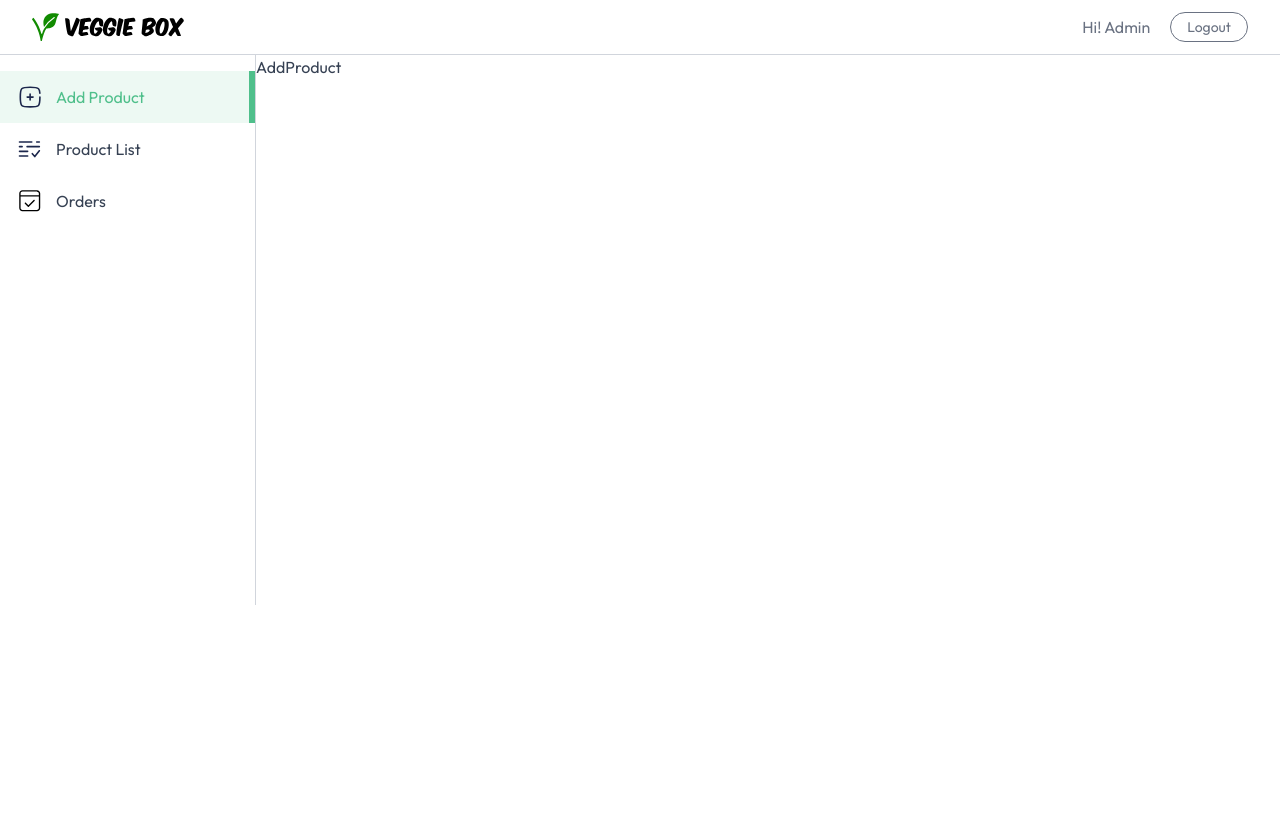
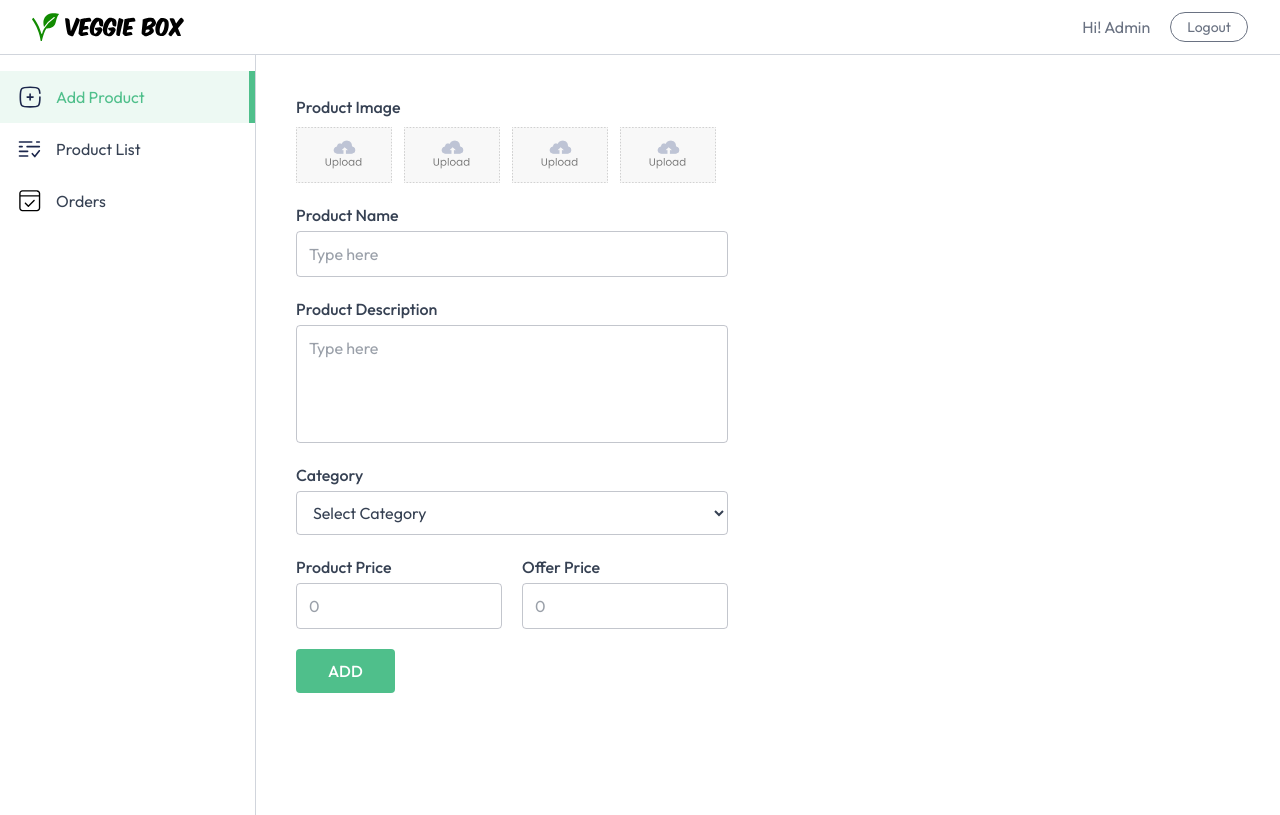
Before and after one commit to ploosond/VeggieBox, a React (Vite) app in the folder client/: page /seller in a window 1280 px wide. Both pictures are taken after typing "name@example.com", "Sample123" into the empty fields and a click on the button "Login". Built offline with nearby package versions, Linux system fonts and the light colour scheme.

Commit message:
added add product, orders and product list page for admin dashboard

```diff
--- a/client/src/index.css
+++ b/client/src/index.css
@@ -10,3 +10,7 @@
   --color-primary: #4fbf8b;
   --color-primary-dull: #44ae7c;
 }
+
+.no-scrollbar ::-webkit-scrollbar {
+  display: none;
+}
--- a/client/src/pages/seller/AddProduct.jsx
+++ b/client/src/pages/seller/AddProduct.jsx
@@ -1,5 +1,138 @@
+import { useState } from "react";
+import { assets, categories } from "../../assets/assets";
+
 const AddProduct = () => {
-  return <div>AddProduct</div>;
+  const [files, setFiles] = useState([]);
+  const [name, setName] = useState("");
+  const [description, setDescription] = useState("");
+  const [category, setCategory] = useState("");
+  const [price, setPrice] = useState("");
+  const [offerPrice, setOfferPrice] = useState("");
+
+  const handleSubmit = async (event) => {
+    event.preventDefault();
+  };
+
+  return (
+    <div className="no-scrollbar flex-1 h-[95vh] overflow-y-scroll flex flex-col justify-between">
+      <form onSubmit={handleSubmit} className="md:p-10 p-4 space-y-5 max-w-lg">
+        <div>
+          <p className="text-base font-medium">Product Image</p>
+          <div className="flex flex-wrap items-center gap-3 mt-2">
+            {Array(4)
+              .fill("")
+              .map((_, index) => (
+                <label key={index} htmlFor={`image${index}`}>
+                  <input
+                    onChange={(e) => {
+                      const updatedFiles = [...files];
+                      updatedFiles[index] = e.target.files[0];
+                      setFiles(updatedFiles);
+                    }}
+                    accept="image/*"
+                    type="file"
+                    id={`image${index}`}
+                    hidden
+                  />
+                  <img
+                    className="max-w-24 cursor-pointer"
+                    src={
+                      files[index]
+                        ? URL.createObjectURL(files[index])
+                        : assets.upload_area
+                    }
+                    alt="uploadArea"
+                    width={100}
+                    height={100}
+                  />
+                </label>
+              ))}
+          </div>
+        </div>
+        <div className="flex flex-col gap-1 max-w-md">
+          <label className="text-base font-medium" htmlFor="product-name">
+            Product Name
+          </label>
+          <input
+            onChange={(e) => setName(e.target.value)}
+            value={name}
+            id="product-name"
+            type="text"
+            placeholder="Type here"
+            className="outline-none md:py-2.5 py-2 px-3 rounded border border-gray-500/40"
+            required
+          />
+        </div>
+        <div className="flex flex-col gap-1 max-w-md">
+          <label
+            className="text-base font-medium"
+            htmlFor="product-description"
+          >
+            Product Description
+          </label>
+          <textarea
+            onChange={(e) => setDescription(e.target.value)}
+            value={description}
+            id="product-description"
+            rows={4}
+            className="outline-none md:py-2.5 py-2 px-3 rounded border border-gray-500/40 resize-none"
+            placeholder="Type here"
+          ></textarea>
+        </div>
+        <div className="w-full flex flex-col gap-1">
+          <label className="text-base font-medium" htmlFor="category">
+            Category
+          </label>
+          <select
+            onChange={(e) => setCategory(e.target.value)}
+            value={category}
+            id="category"
+            className="outline-none md:py-2.5 py-2 px-3 rounded border border-gray-500/40"
+          >
+            <option value="">Select Category</option>
+            {categories.map((item, index) => (
+              <option key={index} value={item.path}>
+                {item.path}
+              </option>
+            ))}
+          </select>
+        </div>
+        <div className="flex items-center gap-5 flex-wrap">
+          <div className="flex-1 flex flex-col gap-1 w-32">
+            <label className="text-base font-medium" htmlFor="product-price">
+              Product Price
+            </label>
+            <input
+              onChange={(e) => setPrice(e.target.value)}
+              value={price}
+              id="product-price"
+              type="number"
+              placeholder="0"
+              className="outline-none md:py-2.5 py-2 px-3 rounded border border-gray-500/40"
+              required
+            />
+          </div>
+          <div className="flex-1 flex flex-col gap-1 w-32">
+            <label className="text-base font-medium" htmlFor="offer-price">
+              Offer Price
+            </label>
+            <input
+              onChange={(e) => setOfferPrice(e.target.value)}
+              value={offerPrice}
+              id="offer-price"
+              type="number"
+              placeholder="0"
+              className="outline-none md:py-2.5 py-2 px-3 rounded border border-gray-500/40"
+              required
+            />
+          </div>
+        </div>
+        <button className="px-8 py-2.5 bg-primary cursor-pointer text-white font-medium rounded">
+          ADD
+        </button>
+      </form>
+    </div>
+  );
 };
 
 export default AddProduct;
--- a/client/src/pages/seller/Orders.jsx
+++ b/client/src/pages/seller/Orders.jsx
@@ -1,5 +1,76 @@
+import { useEffect, useState } from "react";
+import { useAppContext } from "../../context/AppContext";
+import { assets, dummyOrders } from "../../assets/assets";
+
 const Orders = () => {
-  return <div>Orders</div>;
+  const { currency } = useAppContext();
+  const [orders, setOrders] = useState([]);
+
+  const fetchOrders = async () => {
+    setOrders(dummyOrders);
+  };
+
+  useEffect(() => {
+    fetchOrders();
+  }, []);
+
+  return (
+    <div className="no-scrollbar flex-1 h-[95vh] overflow-y-scroll">
+      <div className="md:p-10 p-4 space-y-4">
+        <h2 className="text-lg font-medium">Orders List</h2>
+        {orders.map((order, index) => (
+          <div
+            key={index}
+            className="flex flex-col md:items-center md:flex-row gap-5 justify-between p-5 max-w-4xl rounded-md border border-gray-300"
+          >
+            <div className="flex gap-5 max-w-80">
+              <img
+                className="w-12 h-12 object-cover "
+                src={assets.box_icon}
+                alt="boxIcon"
+              />
+              <div>
+                {order.items.map((item, index) => (
+                  <div key={index} className="flex flex-col ">
+                    <p className="font-medium">
+                      {item.product.name}{" "}
+                      <span className="text-primary ">x {item.quantity}</span>
+                    </p>
+                  </div>
+                ))}
+              </div>
+            </div>
+
+            <div className="text-sm md:text-base text-black/60">
+              <p className="text-black/80">
+                {order.address.firstName} {order.address.lastName}
+              </p>
+              <p>
+                {order.address.street}, {order.address.city}
+              </p>
+              <p>
+                {order.address.state}, {order.address.zipcode},
+                {order.address.country}
+              </p>
+              <p></p>
+              <p>{order.address.phone}</p>
+            </div>
+
+            <p className="font-medium text-lg my-auto ">
+              {currency}
+              {order.amount}
+            </p>
+
+            <div className="flex flex-col text-sm md:text-base text-black/60">
+              <p>Method: {order.paymentType}</p>
+              <p>Date: {new Date(order.createdAt).toLocaleDateString()}</p>
+              <p>Payment: {order.isPaid ? "Paid" : "Pending"}</p>
+            </div>
+          </div>
+        ))}
+      </div>
+    </div>
+  );
 };
 
 export default Orders;
--- a/client/src/pages/seller/ProductList.jsx
+++ b/client/src/pages/seller/ProductList.jsx
@@ -1,5 +1,58 @@
+import { useAppContext } from "../../context/AppContext";
+
 const ProductList = () => {
-  return <div>ProductList</div>;
+  const { products, currency } = useAppContext();
+  return (
+    <div className="no-scrollbar flex-1 h-[95vh] overflow-y-scroll flex flex-col justify-between">
+      <div className="w-full md:p-10 p-4">
+        <h2 className="pb-4 text-lg font-medium">All Products</h2>
+        <div className="flex flex-col items-center max-w-4xl w-full overflow-hidden rounded-md bg-white border border-gray-500/20">
+          <table className="md:table-auto table-fixed w-full overflow-hidden">
+            <thead className="text-gray-900 text-sm text-left">
+              <tr>
+                <th className="px-4 py-3 font-semibold truncate">Product</th>
+                <th className="px-4 py-3 font-semibold truncate">Category</th>
+                <th className="px-4 py-3 font-semibold truncate hidden md:block">
+                  Selling Price
+                </th>
+                <th className="px-4 py-3 font-semibold truncate">In Stock</th>
+              </tr>
+            </thead>
+            <tbody className="text-sm text-gray-500">
+              {products.map((product) => (
+                <tr key={product._id} className="border-t border-gray-500/20">
+                  <td className="md:px-4 pl-2 md:pl-4 py-3 flex items-center space-x-3 truncate">
+                    <div className="border border-gray-300 rounded p-2">
+                      <img
+                        src={product.image[0]}
+                        alt="Product"
+                        className="w-16"
+                      />
+                    </div>
+                    <span className="truncate max-sm:hidden w-full">
+                      {product.name}
+                    </span>
+                  </td>
+                  <td className="px-4 py-3">{product.category}</td>
+                  <td className="px-4 py-3 max-sm:hidden">
+                    {currency}
+                    {product.offerPrice}
+                  </td>
+                  <td className="px-4 py-3">
+                    <label className="relative inline-flex items-center cursor-pointer text-gray-900 gap-3">
+                      <input type="checkbox" className="sr-only peer" />
+                      <div className="w-12 h-7 bg-slate-300 rounded-full peer peer-checked:bg-blue-600 transition-colors duration-200"></div>
+                      <span className="dot absolute left-1 top-1 w-5 h-5 bg-white rounded-full transition-transform duration-200 ease-in-out peer-checked:translate-x-5"></span>
+                    </label>
+                  </td>
+                </tr>
+              ))}
+            </tbody>
+          </table>
+        </div>
+      </div>
+    </div>
+  );
 };
 
 export default ProductList;
--- a/client/src/pages/seller/SellerLayout.jsx
+++ b/client/src/pages/seller/SellerLayout.jsx
@@ -40,7 +40,7 @@
         </div>
       </div>
       <div className="flex">
-        <div className="md:w-64 w-16 border-r h-[550px] text-base border-gray-300 pt-4 flex flex-col transition-all duration-300">
+        <div className="md:w-64 w-16 border-r h-[95vh] text-base border-gray-300 pt-4 flex flex-col ">
           {sidebarLinks.map((item) => (
             <NavLink
               to={item.path}
```
